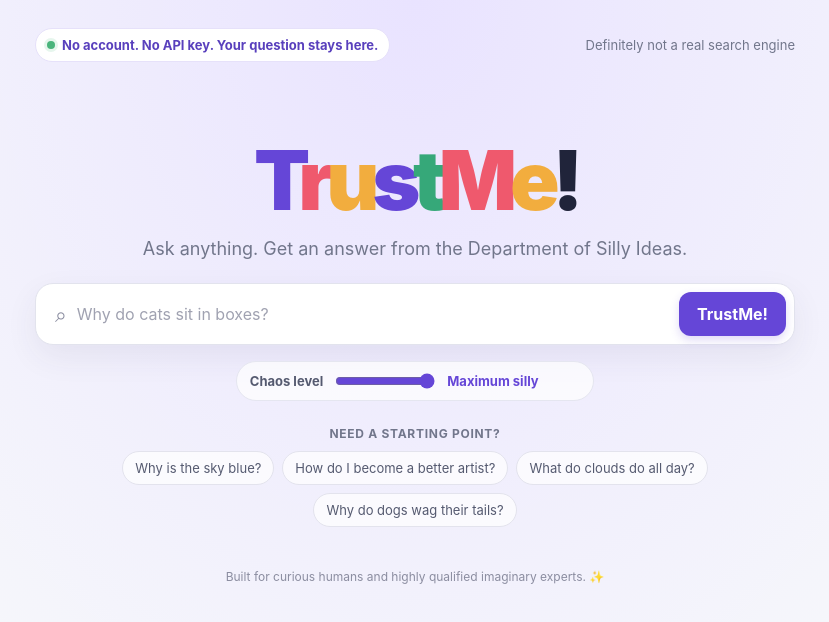
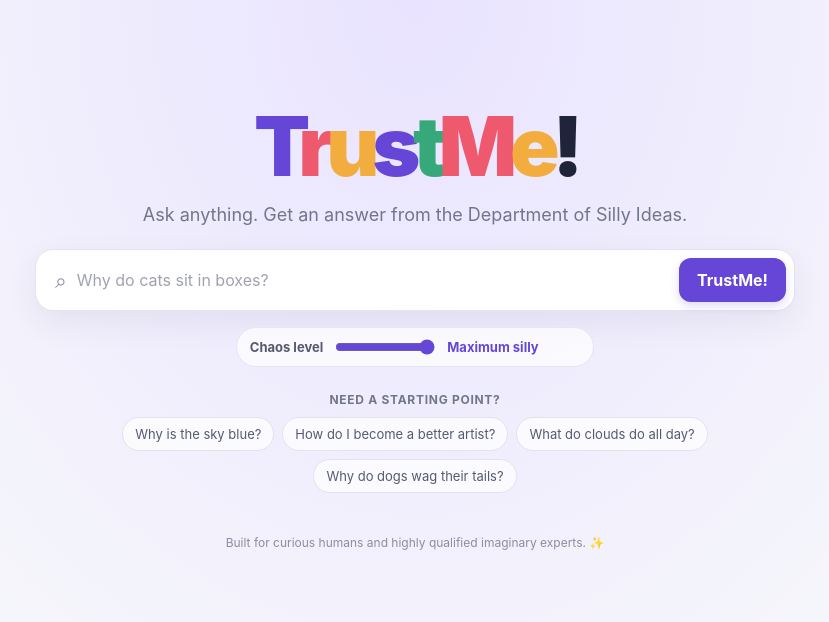
Before and after one commit to HarsheshShah08/TrustMe, a plain HTML site: page index.html in a window 1280 px wide. Shown: the whole page, without its empty margins (225-1054 px from the left). Drawn offline with Linux system fonts and the light colour scheme.

Commit message:
Remove top labels
Remove both labels from the homepage header.

```diff
--- a/index.html
+++ b/index.html
@@ -50,35 +50,6 @@
     .page {
       width: min(100%, 760px);
       margin: 0 auto;
-    }
-
-    .topline {
-      display: flex;
-      align-items: center;
-      justify-content: space-between;
-      gap: 12px;
-      color: var(--muted);
-      font-size: 13px;
-    }
-
-    .badge {
-      display: inline-flex;
-      align-items: center;
-      gap: 7px;
-      padding: 8px 11px;
-      border: 1px solid #e6e1fa;
-      border-radius: 999px;
-      background: #fff;
-      color: #5940bd;
-      font-weight: 700;
-    }
-
-    .badge-dot {
-      width: 8px;
-      height: 8px;
-      border-radius: 50%;
-      background: #4ab47c;
-      box-shadow: 0 0 0 3px #e6f6ed;
     }
 
     .hero {
@@ -328,7 +299,6 @@
 
     @media (max-width: 520px) {
       body { padding: 20px 14px; }
-      .topline { font-size: 11px; }
       .search-form { gap: 8px; padding-left: 13px; }
       .primary-button { padding: 11px 13px; font-size: 13px; }
       #chaos-label { min-width: 115px; }
@@ -341,11 +311,6 @@
 </head>
 <body>
   <main class="page">
-    <div class="topline">
-      <span class="badge"><span class="badge-dot" aria-hidden="true"></span> No account. No API key. Your question stays here.</span>
-      <span>Definitely not a real search engine</span>
-    </div>
-
     <header class="hero">
       <h1 class="logo" aria-label="TrustMe"><span>T</span><span>r</span><span>u</span><span>s</span><span>t</span><span>M</span><span>e</span><span>!</span></h1>
       <p class="tagline">Ask anything. Get an answer from the Department of Silly Ideas.</p>
```
